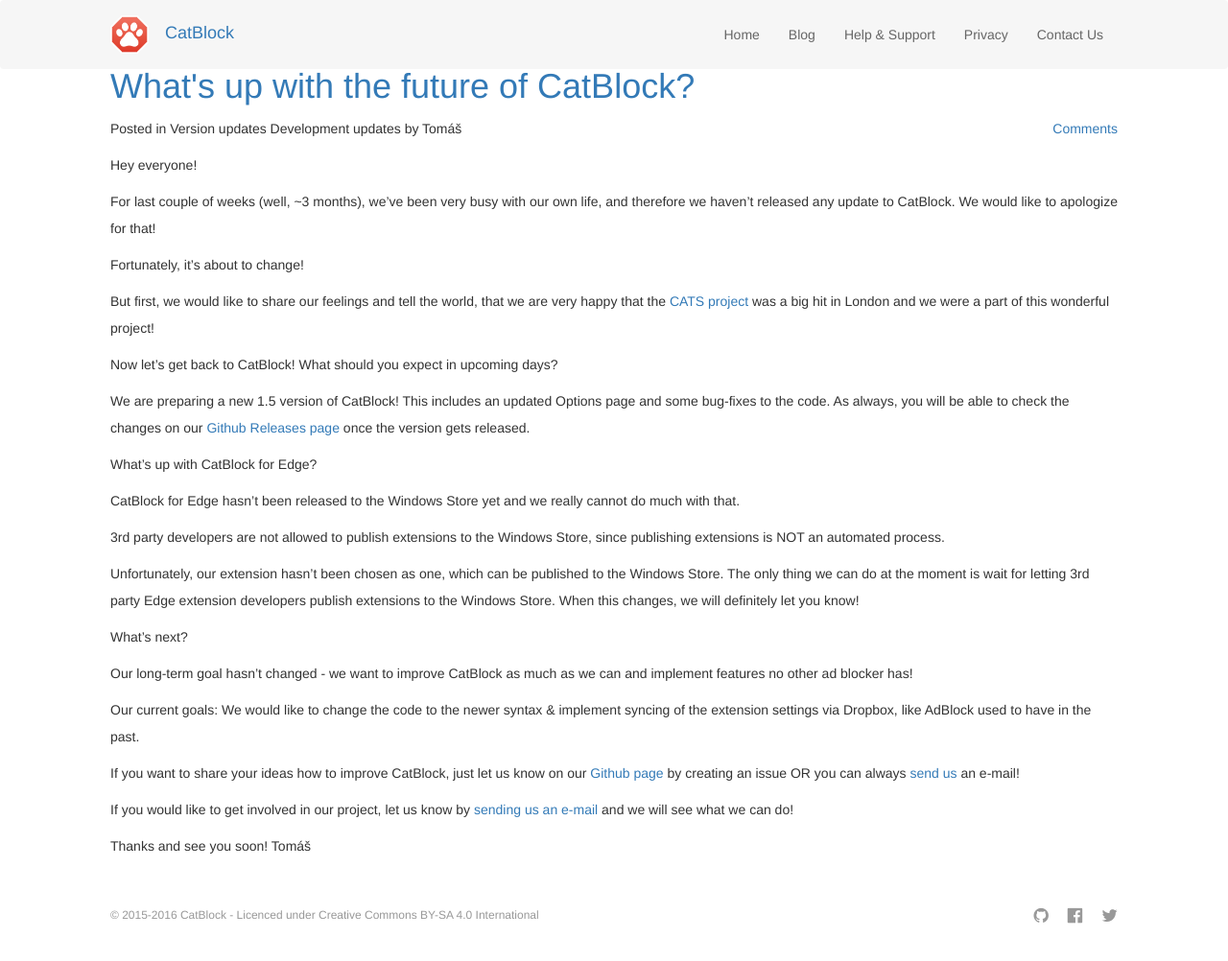
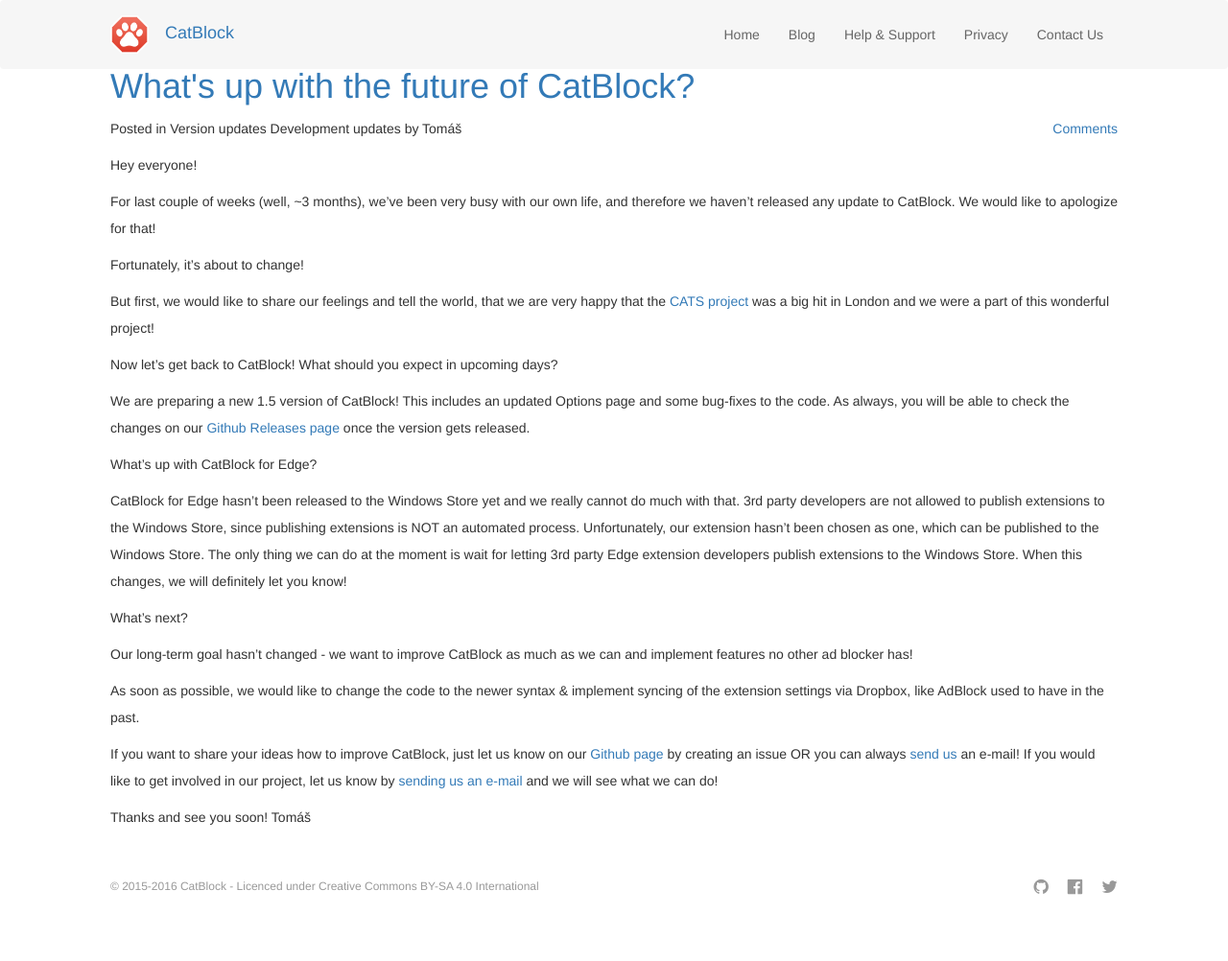
Before and after one commit to CatBlock/catblock.github.io, a Jekyll site: the page built from _posts/2016-12-03-updates.md, in a window 1280 px wide and 1014 px high. Shown: the top 1002 px of the window at 96% size. Built offline with Jekyll 4.4.1, drawn with Linux system fonts in a browser that asks for light colours; nearby versions of some CDN libraries; comment, search, counter and statistics services are not loaded.

Commit message:
Update wording
Signed-off-by: Tomáš Taro <tomas@getadblock.com>

```diff
--- a/_posts/2016-12-03-updates.md
+++ b/_posts/2016-12-03-updates.md
@@ -26,7 +26,6 @@
 Now let's get back to CatBlock!
 What should you expect in upcoming days?
 
-
 We are preparing a new 1.5 version of CatBlock!
 This includes an updated Options page and some bug-fixes to the code.
 As always, you will be able to check the changes on our [Github Releases page](https://github.com/CatBlock/catblock/releases) once the version gets released.
@@ -35,9 +34,7 @@
 What's up with CatBlock for Edge?
 
 CatBlock for Edge hasn't been released to the Windows Store yet and we really cannot do much with that.
-
 3rd party developers are not allowed to publish extensions to the Windows Store, since publishing extensions is NOT an automated process.
-
 Unfortunately, our extension hasn't been chosen as one, which can be published to the Windows Store.
 The only thing we can do at the moment is wait for letting 3rd party Edge extension developers publish extensions to the Windows Store. When this changes, we will definitely let you know!
 
@@ -46,12 +43,9 @@
 
 Our long-term goal hasn't changed - we want to improve CatBlock as much as we can and implement features no other ad blocker has!
 
-Our current goals:
-We would like to change the code to the newer syntax & implement syncing of the extension settings via Dropbox, like AdBlock used to have in the past.
+As soon as possible, we would like to change the code to the newer syntax & implement syncing of the extension settings via Dropbox, like AdBlock used to have in the past.
 
-If you want to share your ideas how to improve CatBlock, just let us know on our [Github page](https://github.com/CatBlock/catblock/issues) by creating an issue OR you can always [send us](mailto:catblockteam@gmail.com) an e-mail!
-
-If you would like to get involved in our project, let us know by [sending us an e-mail](mailto:catblockteam@gmail.com) and we will see what we can do!
+If you want to share your ideas how to improve CatBlock, just let us know on our [Github page](https://github.com/CatBlock/catblock/issues) by creating an issue OR you can always [send us](mailto:catblockteam@gmail.com) an e-mail! If you would like to get involved in our project, let us know by [sending us an e-mail](mailto:catblockteam@gmail.com) and we will see what we can do!
 
 
 Thanks and see you soon!
```
